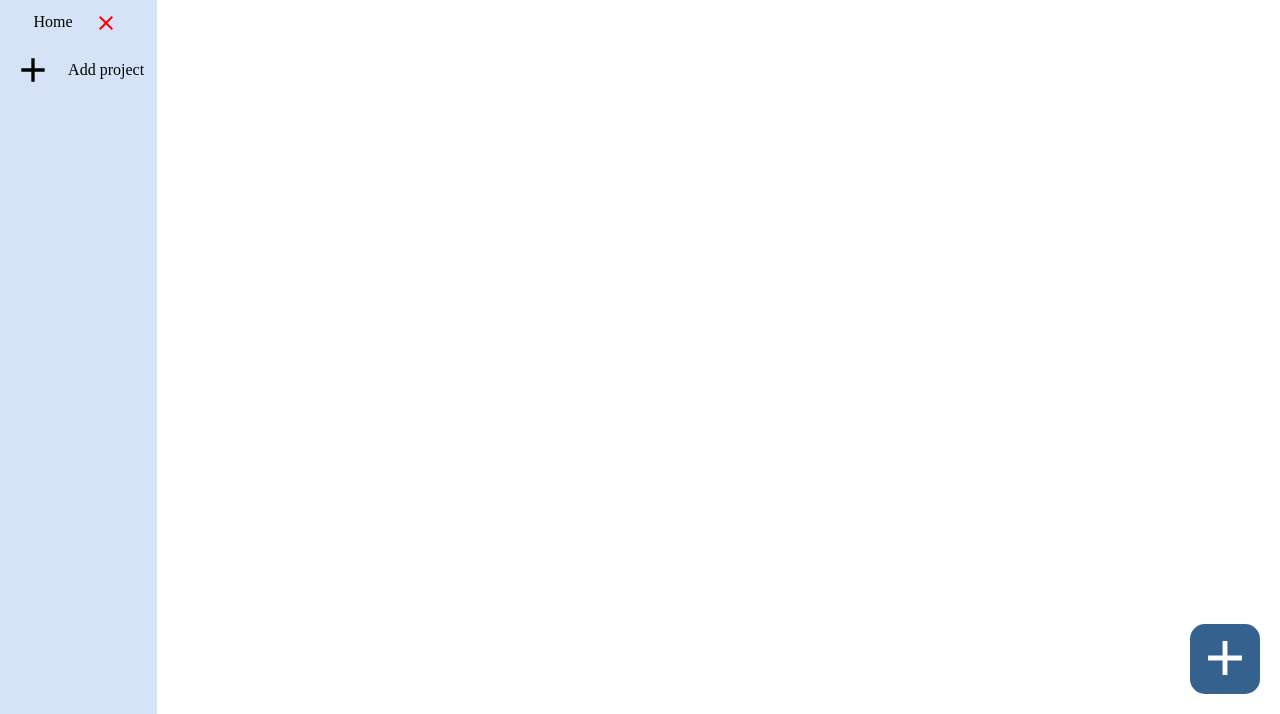
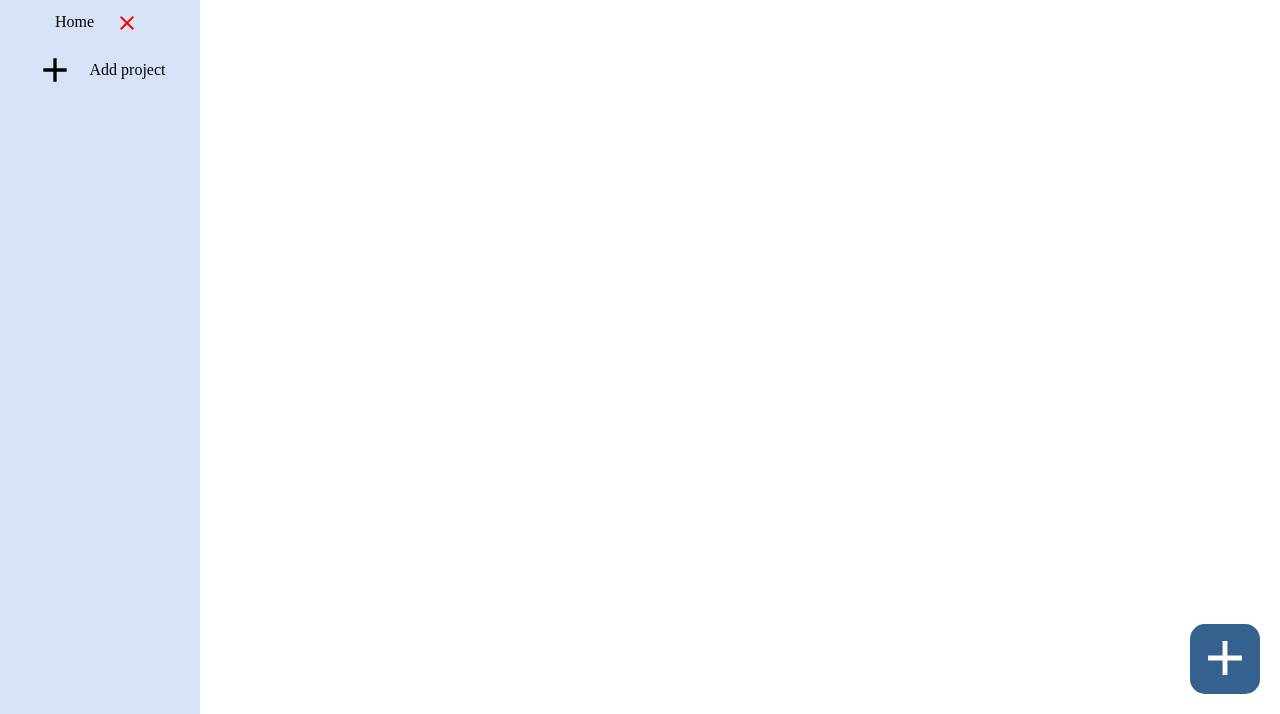
Before and after one commit to pective/todoList, a website built with webpack: page src/template.html in a window 1280 px wide. Shown: the part 86-800 px from the top of the page. Built offline with nearby package versions, Linux system fonts and the light colour scheme.

Commit message:
sidebar was movin weird

```diff
--- a/src/style.css
+++ b/src/style.css
@@ -6,7 +6,7 @@ body {
 }
 .screen {
     display: grid;
-    grid-template-columns: 0.7fr 5fr;
+    grid-template-columns: 200px 5fr;
     min-height: 100vh;
 }
 .sidebar {
```
